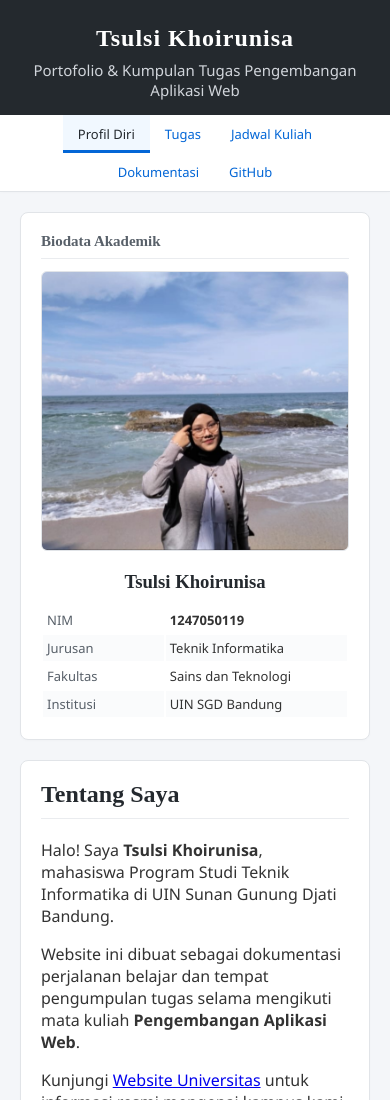
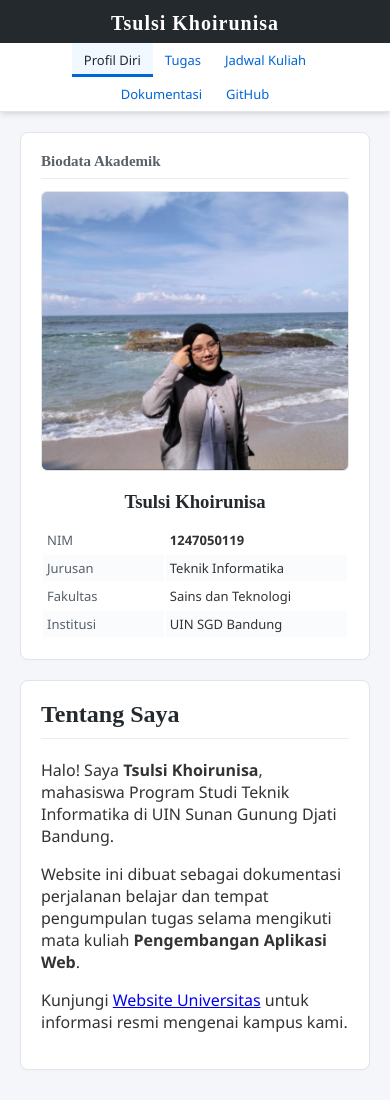
Before and after one commit to tsulsinisa14-maker/Web_Pribadi_PAW_Tsulsi_Khoirunisa, a website built with Vite: page index.html in a window 390 px wide. Shown: the top 1100 px of the page. Built offline with nearby package versions, Linux system fonts and the light colour scheme.

Commit message:
feat: navigasi antar halaman dan header sticky

```diff
--- a/index.html
+++ b/index.html
@@ -247,6 +247,7 @@
 
     <a class="skip-link" href="#konten-utama">Langsung ke konten utama</a>
 
+    <div class="site-top">
     <header>
         <h1>Tsulsi Khoirunisa</h1>
         <p>Portofolio &amp; Kumpulan Tugas Pengembangan Aplikasi Web</p>
@@ -259,6 +260,7 @@
         <a href="#dokumentasi" data-page="dokumentasi">Dokumentasi</a>
         <a href="https://github.com/tsulsinisa14-maker/" target="_blank" rel="noopener noreferrer">GitHub</a>
     </nav>
+    </div>
 
     <main id="konten-utama" class="container">
 
--- a/src/style.css
+++ b/src/style.css
@@ -117,3 +117,24 @@ nav a.is-active {
   from { opacity: 0; transform: translateY(6px); }
   to   { opacity: 1; transform: none; }
 }
+
+/* ===== Header dan menu menempel di atas ===== */
+.site-top {
+  position: sticky;
+  top: 0;
+  z-index: 50;
+  box-shadow: 0 2px 6px rgba(0, 0, 0, 0.12);
+}
+
+/* Biar judul section tidak tertutup header saat berpindah */
+.main-content > section {
+  scroll-margin-top: 140px;
+}
+
+/* Di HP header dibuat lebih ramping supaya tidak makan layar */
+@media screen and (max-width: 800px) {
+  .site-top header { padding: 12px 15px 8px; }
+  .site-top header h1 { font-size: 20px; }
+  .site-top header p { display: none; }
+  .site-top nav a { padding: 8px 12px; }
+}
```
